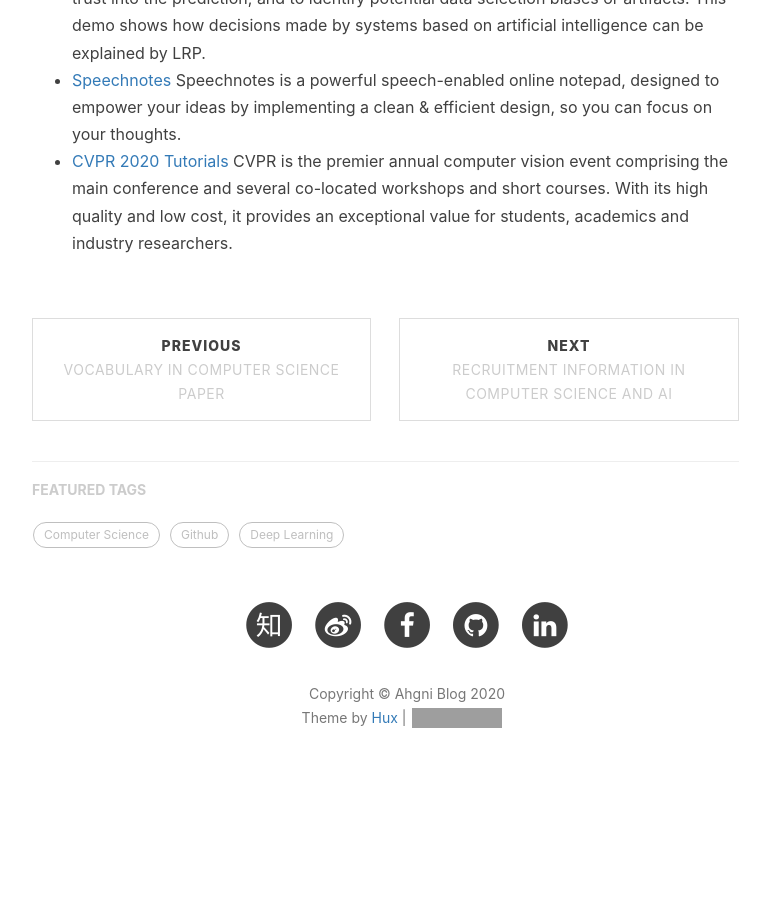
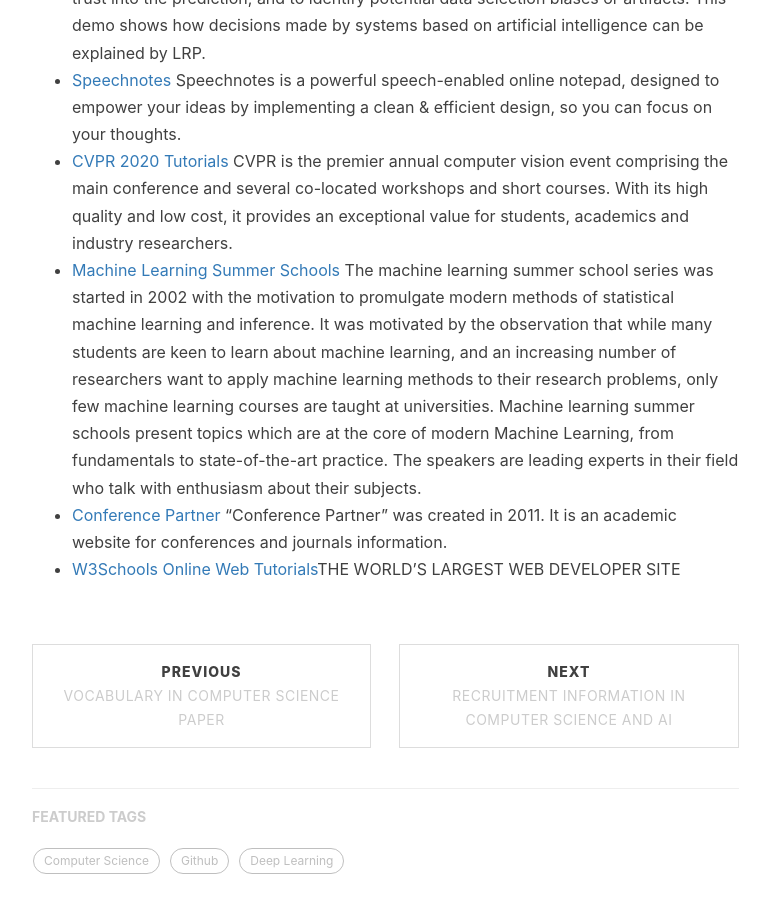
Before and after one commit to jizhang02/jizhang02.github.io, a Jekyll site: the page built from _posts/2020-02-24-resources.markdown, in a window 1280 px wide and 900 px high, scrolled down 1369 px. Shown: the whole window, without its empty margins (233-1003 px from the left). Built offline with Jekyll 4.4.1, drawn with Linux system fonts in a browser that asks for light colours; nearby versions of some CDN libraries; comment, search, counter and statistics services are not loaded; before the commit the page ends 2191 px from its top, so only the background shows below that; grey boxes are pictures that could not be loaded.

Commit message:
Update 2020-02-24-resources.markdown

```diff
--- a/_posts/2020-02-24-resources.markdown
+++ b/_posts/2020-02-24-resources.markdown
@@ -40,3 +40,7 @@
 Speechnotes is a powerful speech-enabled online notepad, designed to empower your ideas by implementing a clean & efficient design, so you can focus on your thoughts.
 * [CVPR 2020 Tutorials](http://cvpr2020.thecvf.com/program/tutorials)
 CVPR is the premier annual computer vision event comprising the main conference and several co-located workshops and short courses. With its high quality and low cost, it provides an exceptional value for students, academics and industry researchers.
+* [Machine Learning Summer Schools](http://mlss.cc/index.html)
+The machine learning summer school series was started in 2002 with the motivation to promulgate modern methods of statistical machine learning and inference. It was motivated by the observation that while many students are keen to learn about machine learning, and an increasing number of researchers want to apply machine learning methods to their research problems, only few machine learning courses are taught at universities. Machine learning summer schools present topics which are at the core of modern Machine Learning, from fundamentals to state-of-the-art practice. The speakers are leading experts in their field who talk with enthusiasm about their subjects.
+* [Conference Partner](https://www.myhuiban.com/) "Conference Partner" was created in 2011. It is an academic website for conferences and journals information.
+* [W3Schools Online Web Tutorials](https://www.w3schools.com/)THE WORLD'S LARGEST WEB DEVELOPER SITE
```
